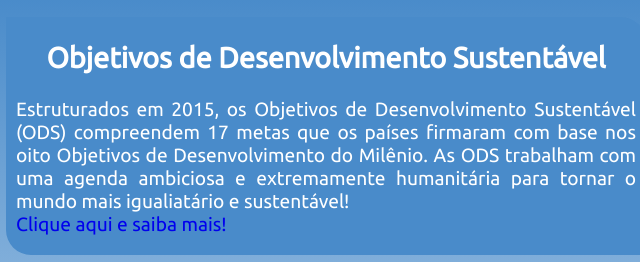
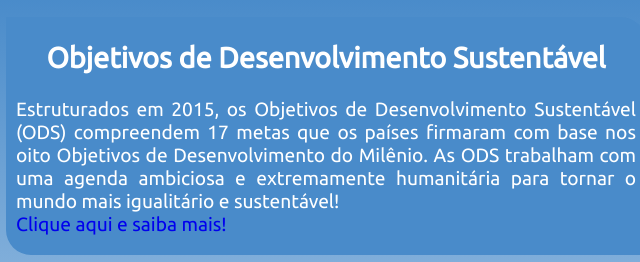
Before and after one commit to Andradeim/StartIn, a plain HTML site: page index.html in a window 1280 px wide. Shown: the part 1921-2183 px from the top of the page, 314-954 px from the left. Drawn offline with Linux system fonts and the light colour scheme.

Commit message:
Update index.html

```diff
--- a/index.html
+++ b/index.html
@@ -95,7 +95,7 @@
                     <h1>Objetivos de Desenvolvimento Sustentável</h1>
                     <p>Estruturados em 2015, os Objetivos de Desenvolvimento Sustentável (ODS) compreendem 17 metas que
                         os países firmaram com base nos oito Objetivos de Desenvolvimento do Milênio. As ODS trabalham
-                        com uma agenda ambiciosa e extremamente humanitária para tornar o mundo mais igualiatário e
+                        com uma agenda ambiciosa e extremamente humanitária para tornar o mundo mais igualitário e
                         sustentável!<br><a href="https://nacoesunidas.org/pos2015/">Clique aqui e saiba mais!</a></p>
                 </div>
 
```
